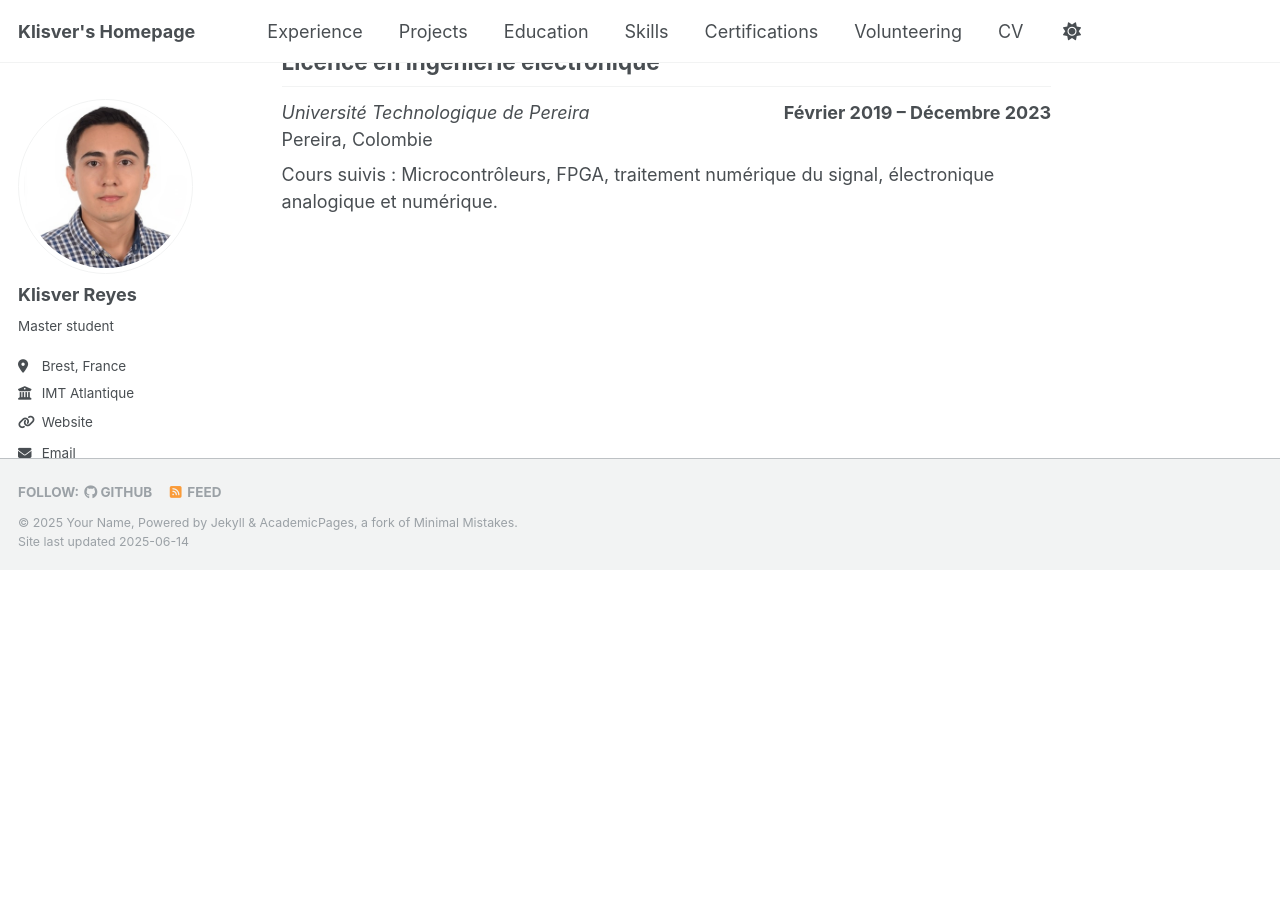
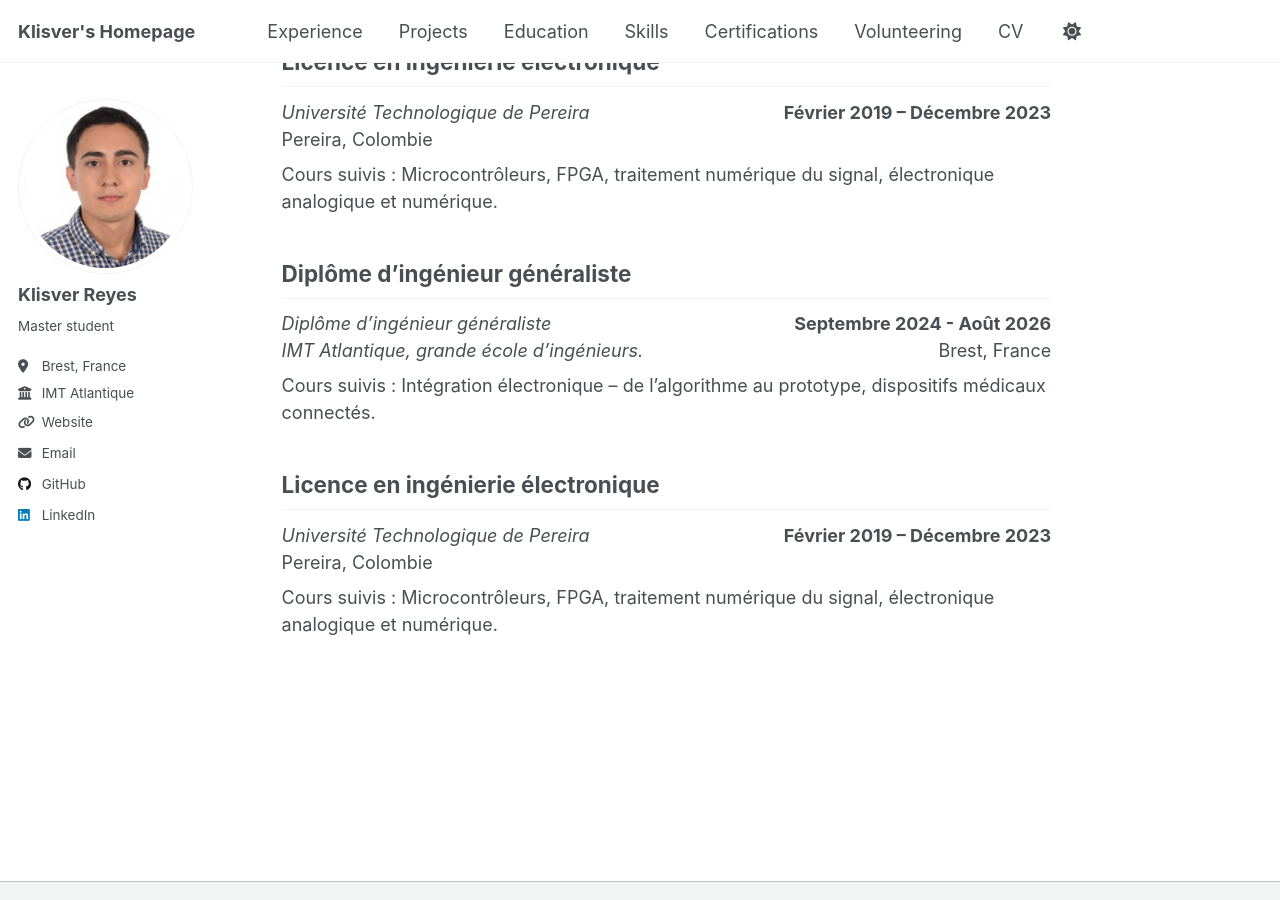
Before and after one commit to Klisver-Reyes/Klisver-Reyes.github.io, a Jekyll site: the page built from _education/education.md, in a window 1280 px wide and 900 px high, scrolled down 1625 px. Built offline with Jekyll 4.4.1, drawn with Linux system fonts in a browser that asks for light colours; before the commit the page ends 2194 px from its top, so only the background shows below that.

Commit message:
Update education.md

```diff
--- a/_education/education.md
+++ b/_education/education.md
@@ -77,3 +77,25 @@ permalink: /education/
   <div>Pereira, Colombie</div>
   <div style="margin-top: 8px;">Cours suivis : Microcontrôleurs, FPGA, traitement numérique du signal, électronique analogique et numérique.</div>
 </div>
+
+
+<div>
+  <h2>Diplôme d’ingénieur généraliste</h2>
+  <div style="display: flex; justify-content: space-between;">
+    <div style="font-style: italic;">Diplôme d’ingénieur généraliste</div>
+    <div style="font-weight: bold;">Septembre 2024 - Août 2026</div>
+  </div>
+  <div style="display: flex; justify-content: space-between;">
+    <div style="font-style: italic;">IMT Atlantique, grande école d’ingénieurs.</div>
+    <div>Brest, France</div>
+  </div>
+  <div style="margin-top: 8px;">Cours suivis : Intégration électronique – de l’algorithme au prototype, dispositifs médicaux connectés.</div>
+
+  <h2>Licence en ingénierie électronique</h2>
+  <div style="display: flex; justify-content: space-between;">
+    <div style="font-style: italic;">Université Technologique de Pereira</div>
+    <div style="font-weight: bold;">Février 2019 – Décembre 2023</div>
+  </div>
+  <div>Pereira, Colombie</div>
+  <div style="margin-top: 8px;">Cours suivis : Microcontrôleurs, FPGA, traitement numérique du signal, électronique analogique et numérique.</div>
+</div>
```
